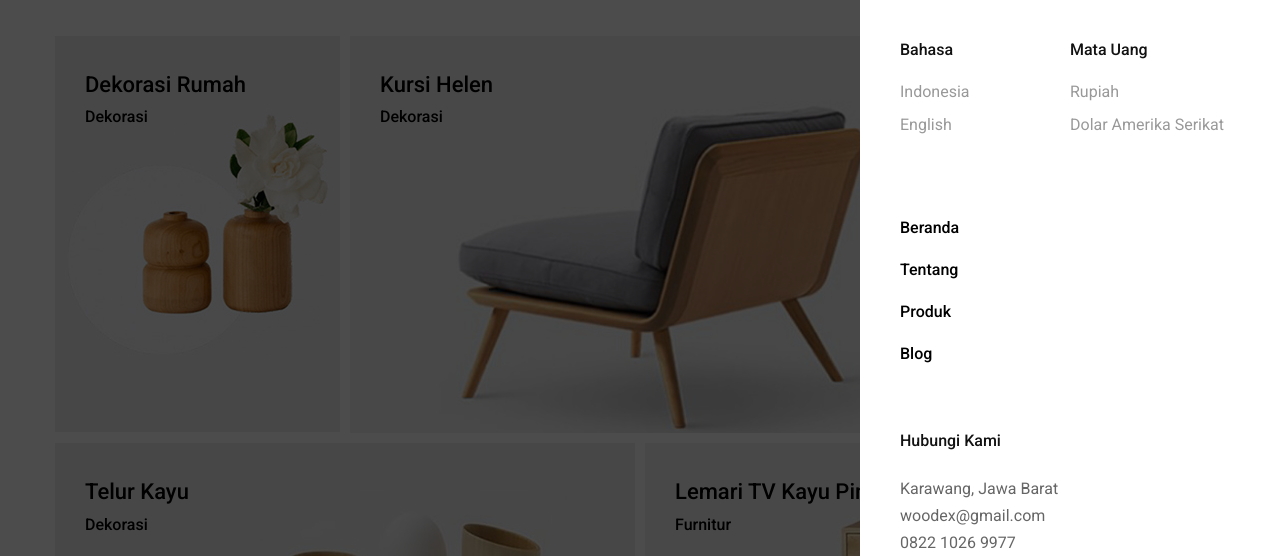
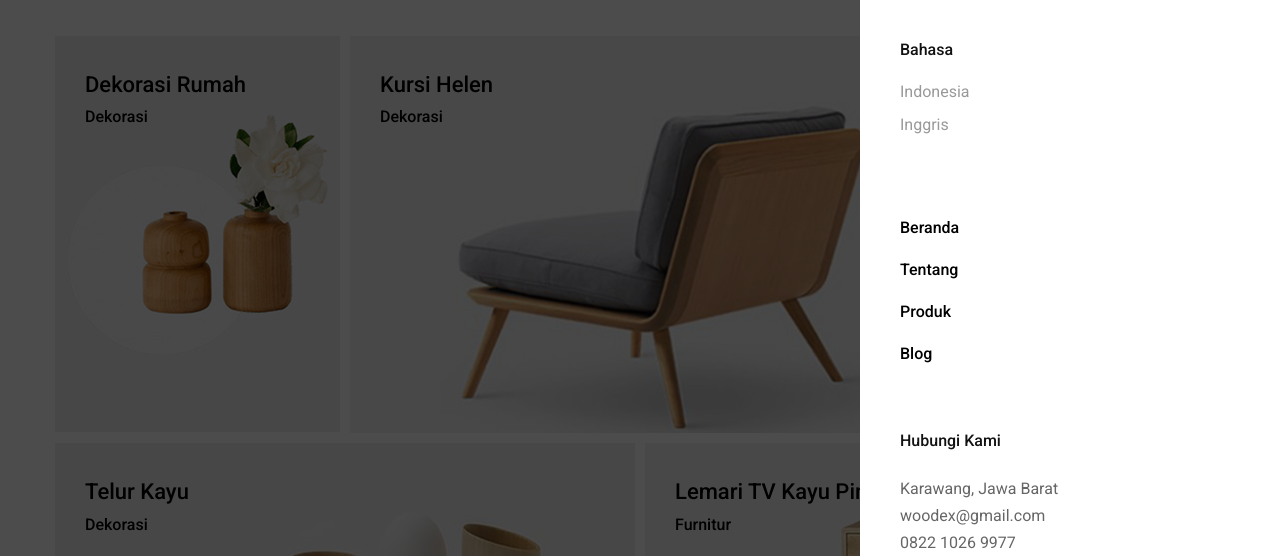
Before and after one commit to furnitureweb/woodex, a plain HTML site: page index.html in a window 1280 px wide. Both pictures are taken after a click on the button 1212 px from the left and 43 px from the top of the page. Shown: the part 74-630 px from the top of the page. Drawn offline with nearby package versions, Linux system fonts and the light colour scheme; a web font is replaced by a local one.

Commit message:
Update index.html

```diff
--- a/index.html
+++ b/index.html
@@ -113,23 +113,7 @@
         </li>
 
         <li>
-          <a href="#" class="sidebar-link">English</a>
-        </li>
-
-      </ul>
-
-      <ul class="sidebar-list">
-
-        <li>
-          <p class="sidebar-list-title">Mata Uang</p>
-        </li>
-
-        <li>
-          <a href="#" class="sidebar-link">Rupiah</a>
-        </li>
-
-        <li>
-          <a href="#" class="sidebar-link">Dolar Amerika Serikat</a>
+          <a href="#" class="sidebar-link">Inggris</a>
         </li>
 
       </ul>
```
